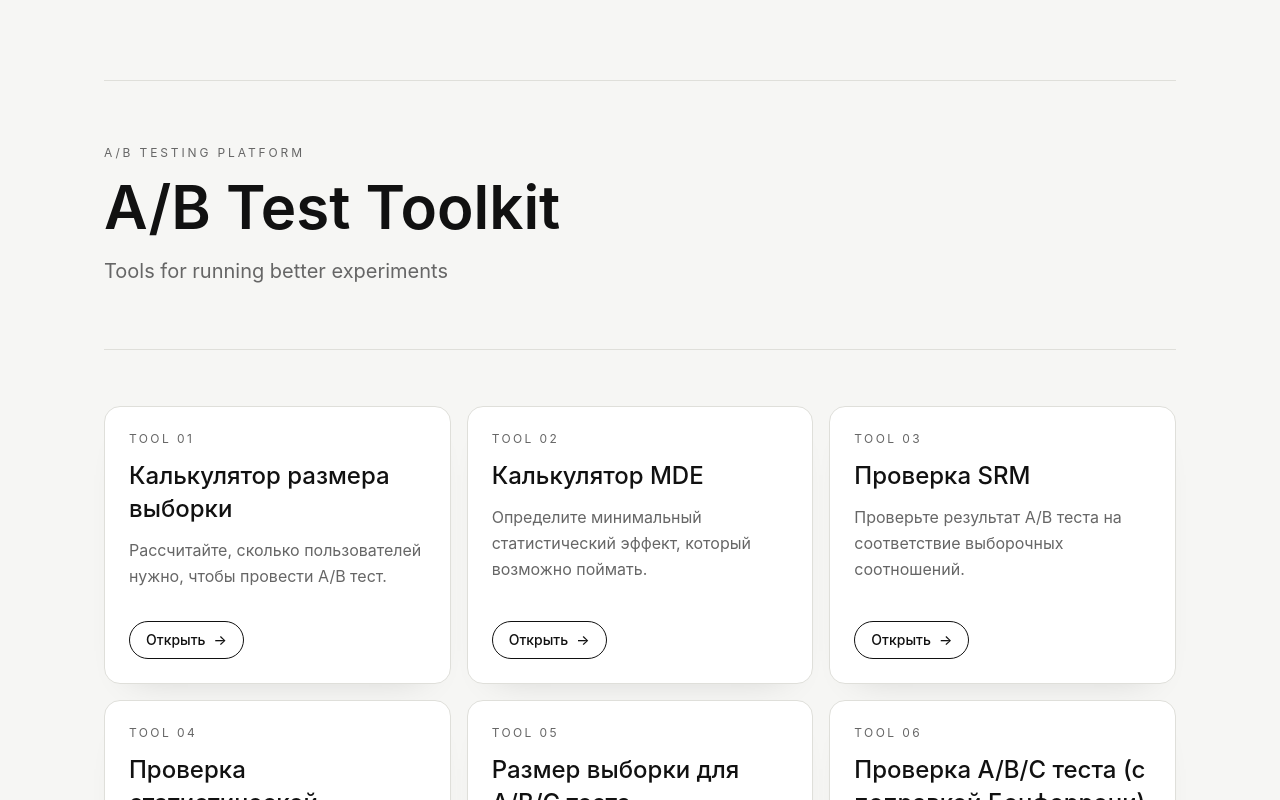
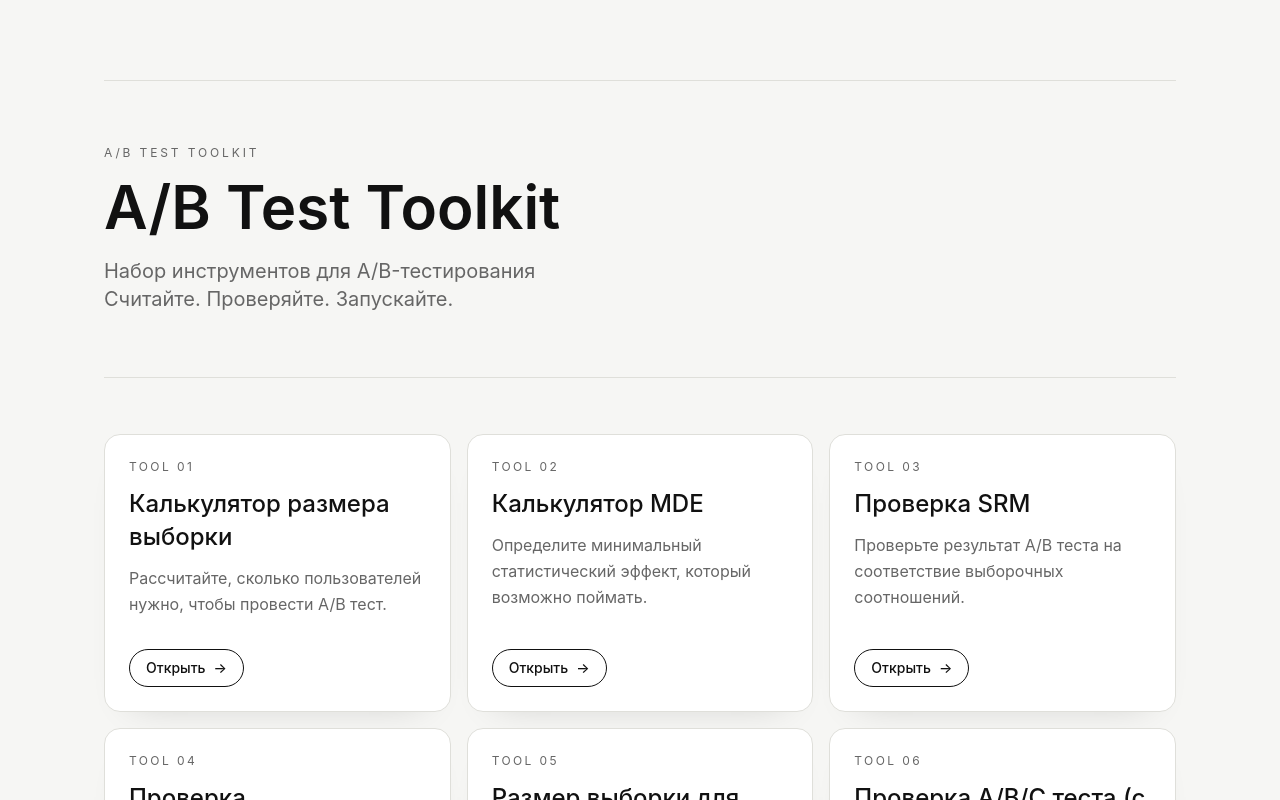
Before and after one commit to elizabeth290789/ab-tools-site, a Next.js app: page / in a window 1280 px wide. Shown: the top 800 px of the page. Built offline with nearby package versions, Linux system fonts and the light colour scheme.

Commit message:
Update homepage header copy

```diff
--- a/app/page.tsx
+++ b/app/page.tsx
@@ -58,13 +58,15 @@ export default function Home() {
       <div className="mx-auto w-full max-w-6xl px-6 py-14 md:px-10 md:py-20">
         <section className="border-y border-border py-10 md:py-16">
           <p className="text-xs uppercase tracking-[0.24em] text-muted">
-            A/B testing platform
+            A/B test Toolkit
           </p>
           <h1 className="mt-4 max-w-3xl text-4xl font-semibold leading-tight md:text-6xl">
             A/B Test Toolkit
           </h1>
           <p className="mt-5 max-w-2xl text-lg text-muted md:text-xl">
-            Tools for running better experiments
+            Набор инструментов для A/B-тестирования
+            <br />
+            Считайте. Проверяйте. Запускайте.
           </p>
         </section>
 
```
